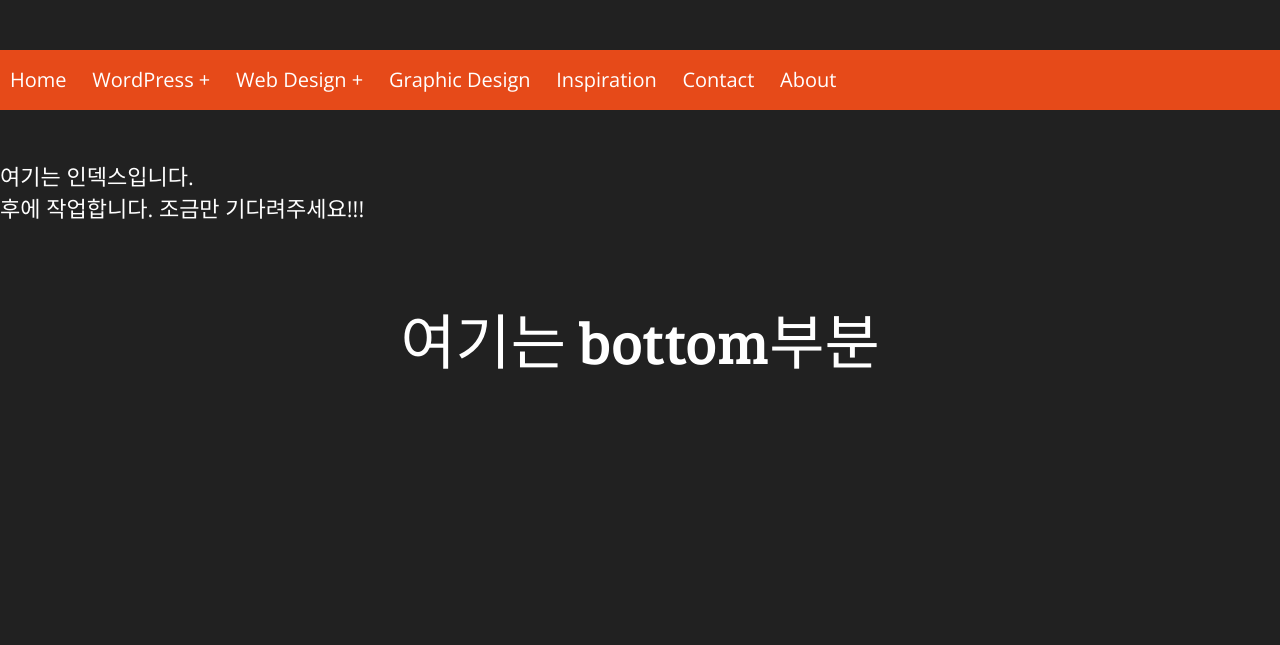
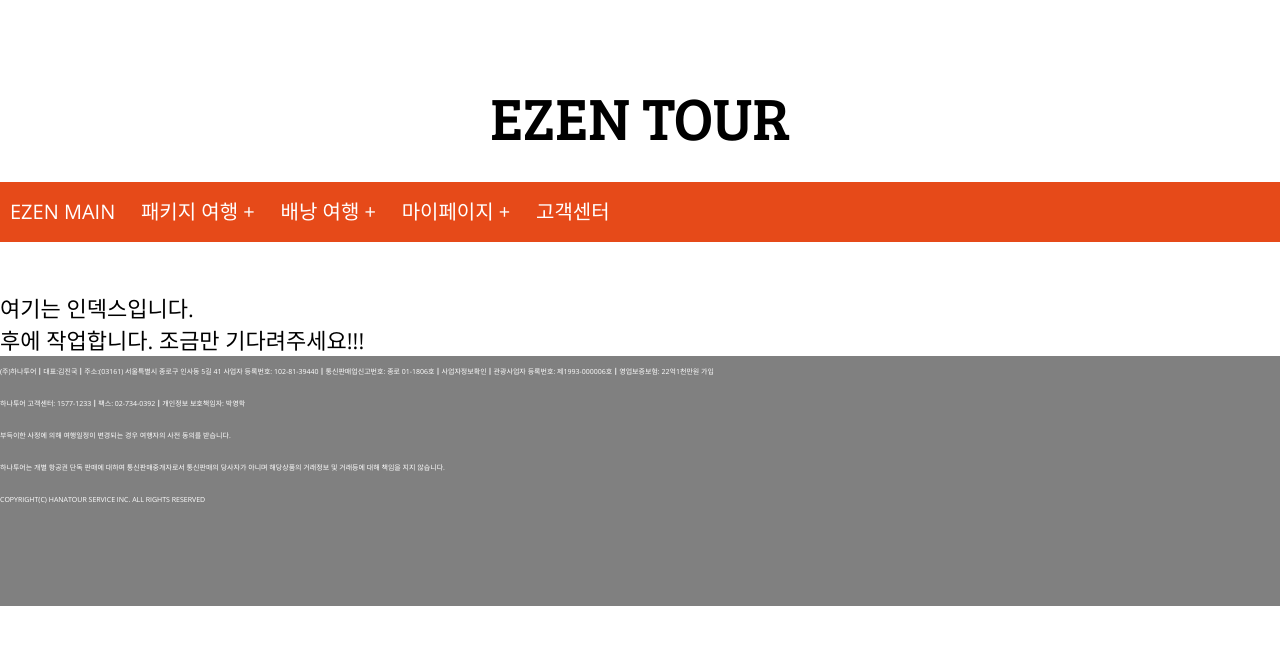
Before and after one commit to ezenTuor/ezenTour, a Java web app: page /index.do in a window 1280 px wide. Shown: the top 645 px of the page. Run offline with Spring Boot 4, a stand-in JSP engine, Linux system fonts and the light colour scheme; the project's own start-up code is not run, and a stand-in starts its controllers and pages.

Commit message:
top bottom 임시 작업

```diff
--- a/ezen_tour/src/main/webapp/WEB-INF/views/inc/bottom.jsp
+++ b/ezen_tour/src/main/webapp/WEB-INF/views/inc/bottom.jsp
@@ -2,6 +2,19 @@
     pageEncoding="UTF-8"%>
 
 </section>
-	<h1>여기는 bottom부분</h1>
+
+<section id="bottom-part">
+(주)하나투어┃대표:김진국┃주소:(03161) 서울특별시 종로구 인사동 5길 41
+사업자 등록번호: 102-81-39440┃통신판매업신고번호: 종로 01-1806호┃사업자정보확인┃관광사업자 등록번호: 제1993-000006호┃영업보증보험: 22억1천만원 가입
+<br>
+하나투어 고객센터: 1577-1233┃팩스: 02-734-0392┃개인정보 보호책임자: 박영학
+<br>
+부득이한 사정에 의해 여행일정이 변경되는 경우 여행자의 사전 동의를 받습니다.
+<br>
+하나투어는 개별 항공권 단독 판매에 대하여 통신판매중개자로서 통신판매의 당사자가 아니며 해당상품의 거래정보 및 거래등에 대해 책임을 지지 않습니다.
+<br>
+COPYRIGHT(C) HANATOUR SERVICE INC. ALL RIGHTS RESERVED
+
+</section>
 </body>
 </html>
--- a/ezen_tour/src/main/webapp/WEB-INF/views/inc/top.jsp
+++ b/ezen_tour/src/main/webapp/WEB-INF/views/inc/top.jsp
@@ -10,15 +10,15 @@
 <title>top.jsp</title>
 <link rel="stylesheet" type="text/css" href="${pageContext.request.contextPath}/resources/css/clear.css"/>
 <link rel="stylesheet" type="text/css" href="${pageContext.request.contextPath}/resources/css/top.css"/>
-
 </head>
 <body>
+	<h1 style="text-align: center; color:black">EZEN TOUR</h1>
 	<section id="main-body">
 		<div id="container">
 		    <nav>
 		        <ul>
-		            <li><a href="#">Home</a></li>
-		            <li><a href="#">WordPress</a>
+		            <li><a href="#">EZEN MAIN</a></li>
+		            <li><a href="#">패키지 여행</a>
 		            <!-- First Tier Drop Down -->
 		            <ul>
 		                <li><a href="#">Themes</a></li>
@@ -26,32 +26,27 @@
 		                <li><a href="#">Tutorials</a></li>
 		            </ul>
 		            </li>
-		            <li><a href="#">Web Design</a>
-		            <!-- First Tier Drop Down -->
+
+		            <li><a href="#">배낭 여행</a>
+		            <!-- Second Tier Drop Down -->
 		            <ul>
-		                <li><a href="#">Resources</a></li>
-		                <li><a href="#">Links</a></li>
-		                <li><a href="#">Tutorials</a>
-		            	<!-- Second Tier Drop Down -->
-		                <ul>
-		                    <li><a href="#">HTML/CSS</a></li>
-		                    <li><a href="#">jQuery</a></li>
-		                    <li><a href="#">Other</a>
-		                        <!-- Third Tier Drop Down -->
-		                        <ul>
-		                            <li><a href="#">Stuff</a></li>
-		                            <li><a href="#">Things</a></li>
-		                            <li><a href="#">Other Stuff</a></li>
-		                        </ul>
-		                    </li>
-		                </ul>
-		                </li>
+		                <li><a href="#">Themes</a></li>
+		                <li><a href="#">Plugins</a></li>
+		                <li><a href="#">Tutorials</a></li>
 		            </ul>
 		            </li>
-		            <li><a href="#">Graphic Design</a></li>
-		            <li><a href="#">Inspiration</a></li>
-		            <li><a href="#">Contact</a></li>
-		            <li><a href="#">About</a></li>
+
+
+		            <li><a href="#">마이페이지</a>
+		            <!-- Third Tier Drop Down -->
+		            <ul>
+		                <li><a href="#">Themes</a></li>
+		                <li><a href="#">Plugins</a></li>
+		                <li><a href="#">Tutorials</a></li>
+		            </ul>
+		            </li>
+
+		            <li><a href="#">고객센터</a></li>
 		        </ul>
 		    </nav>
 		</div>
--- a/ezen_tour/src/main/webapp/resources/css/top.css
+++ b/ezen_tour/src/main/webapp/resources/css/top.css
@@ -6,10 +6,8 @@
 @import url(https://fonts.googleapis.com/css?family=Bree+Serif);
 
 body {
-	background: #212121;
 	font-size:22px;
 	line-height: 32px;
-	color: #ffffff;
 	word-wrap:break-word !important;
 	font-family: 'Open Sans', sans-serif;
 	}
@@ -110,3 +108,12 @@
 /* Change this in order to change the Dropdown symbol */
 li > a:after { content:  ' +'; }
 li > a:only-child:after { content: ''; }
+
+#bottom-part {
+	background: gray;
+	width: 100%;
+	height: 250px;
+	color: white;
+	font-size: 7px;
+	word-break: break-all;
+}
```
